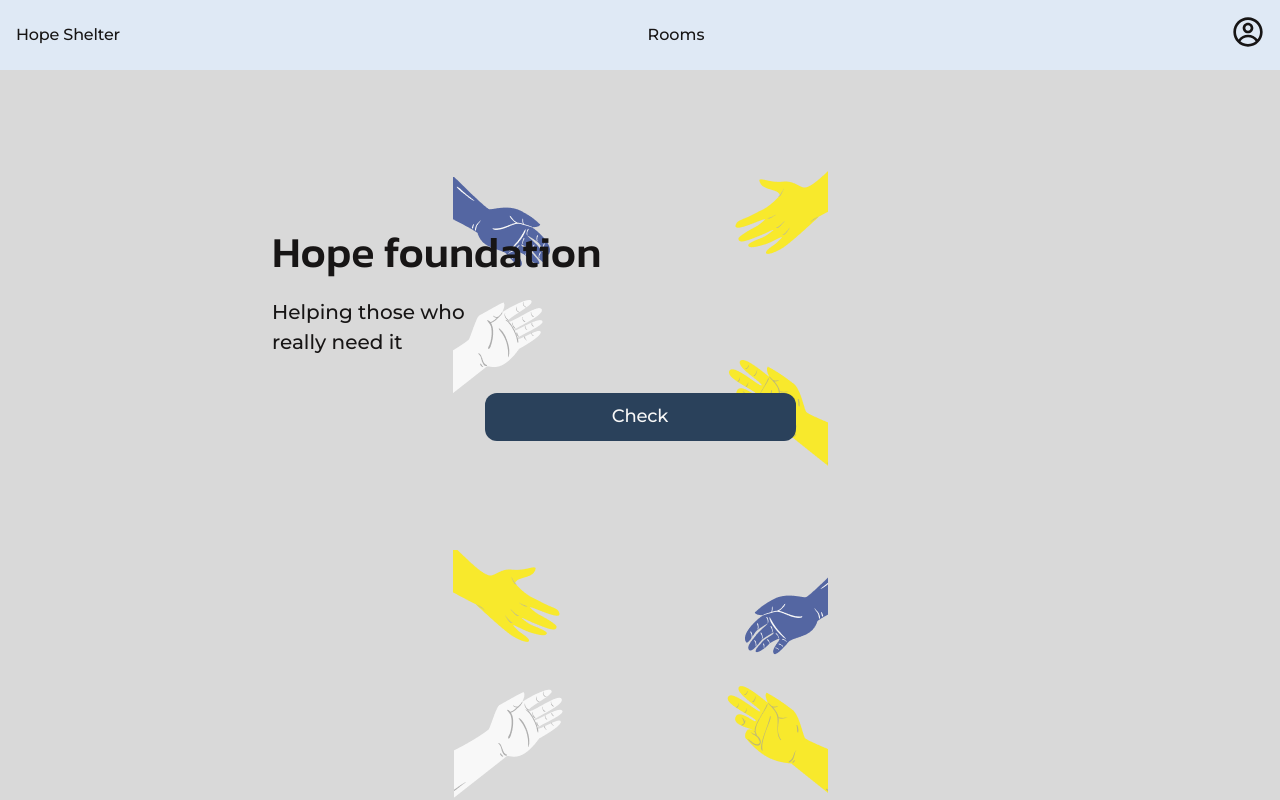
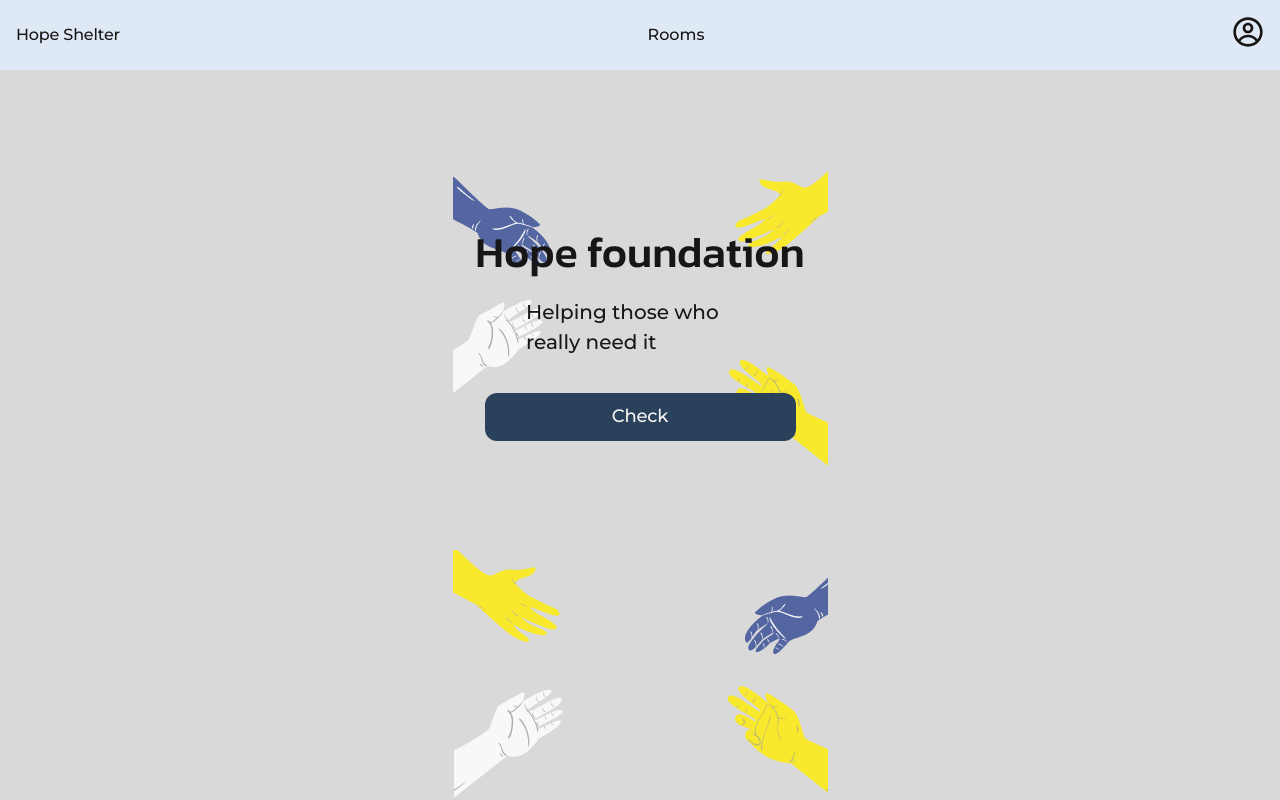
Before and after one commit to jackavryashnik/hope-shelter-room-check, a React (Vite) app: page / in a window 1280 px wide. Shown: the top 800 px of the page. Built offline with nearby package versions, Linux system fonts and the light colour scheme; the HTML template or start-up script is replaced by a standard one.

Commit message:
Update Hero.module.css

```diff
--- a/src/components/Hero/Hero.module.css
+++ b/src/components/Hero/Hero.module.css
@@ -9,6 +9,9 @@
   line-height: 1.5;
   color: #171515;
   margin-bottom: 12px;
+  width: fit-content;
+  margin-right: auto;
+  margin-left: auto;
 }
 
 .heroText {
@@ -18,6 +21,8 @@
   color: #171515;
   max-width: 228px;
   margin-bottom: 36px;
+  margin-right: auto;
+  margin-left: auto;
 }
 
 .btnContainer {
```
